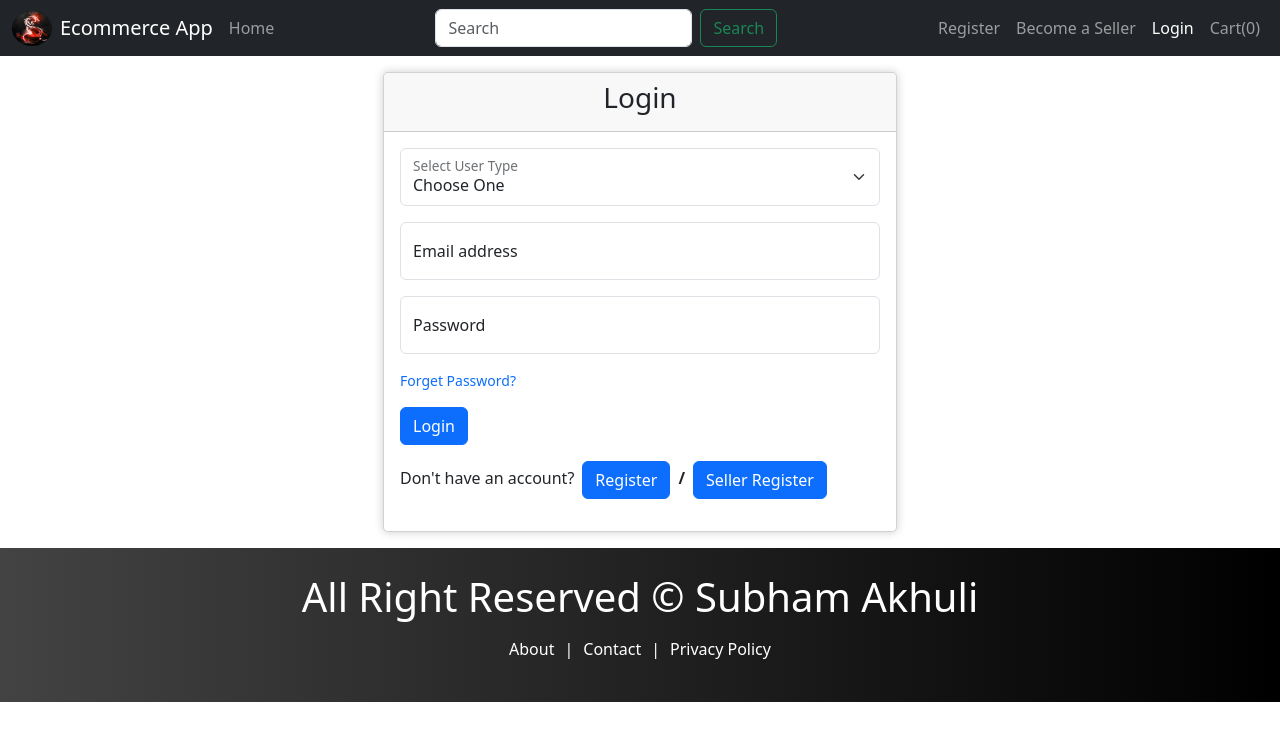
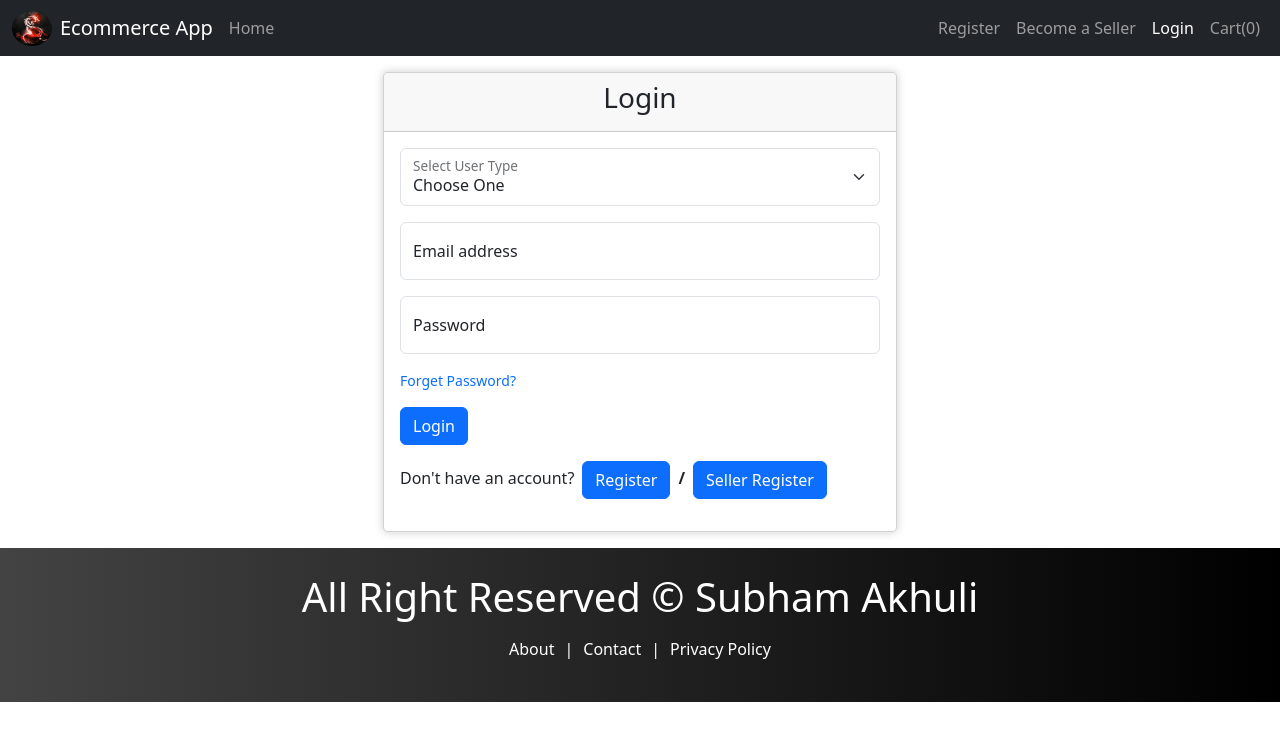
Before and after one commit to SubhamAkhuli/Ecommerce-Website, a React (Create React App) app in the folder client/: page /login in a window 1280 px wide. Shown: the top 740 px of the page. Built offline with nearby package versions, Linux system fonts and the light colour scheme.

Commit message:
Refactor Header.js to update navbar-brand element and remove unused code

```diff
--- a/client/src/components/Layout/Header.js
+++ b/client/src/components/Layout/Header.js
@@ -30,9 +30,9 @@ const Header = (props) => {
             src={logo}
             alt="logo"
           />
-          <NavLink className="navbar-brand mx-2" to="/">
+          <p className="navbar-brand mx-2" style={{marginBottom:"0px"}}>
             Ecommerce App
-          </NavLink>
+          </p>
           <button
             className="navbar-toggler"
             type="button"
@@ -82,22 +82,6 @@ const Header = (props) => {
                     </li>
                   )}
                 </ul>
-                {user.user.type === "user" && (
-                  <form className="d-flex" role="search">
-                    <input
-                      className="form-control me-2"
-                      type="search"
-                      placeholder="Search"
-                      aria-label="Search"
-                    />
-                    <button
-                      className="btn btn-outline-success"
-                      type="submit"
-                    >
-                      Search
-                    </button>
-                  </form>
-                )}
                 <ul className="navbar-nav ms-auto mb-2 mb-lg-0">
                   <li className="nav-item dropdown mx-3">
                     <NavLink
@@ -187,20 +171,6 @@ const Header = (props) => {
                     </NavLink>
                   </li>
                   </ul>
-                <form className="d-flex" role="search">
-                  <input
-                    className="form-control me-2"
-                    type="search"
-                    placeholder="Search"
-                    aria-label="Search"
-                  />
-                  <button
-                    className="btn btn-outline-success"
-                    type="submit"
-                  >
-                    Search
-                  </button>
-                </form>
                 <ul className="navbar-nav ms-auto mb-2 mb-lg-0">
                   <li className="nav-item">
                     <NavLink className="nav-link" to="/userregister">
```
